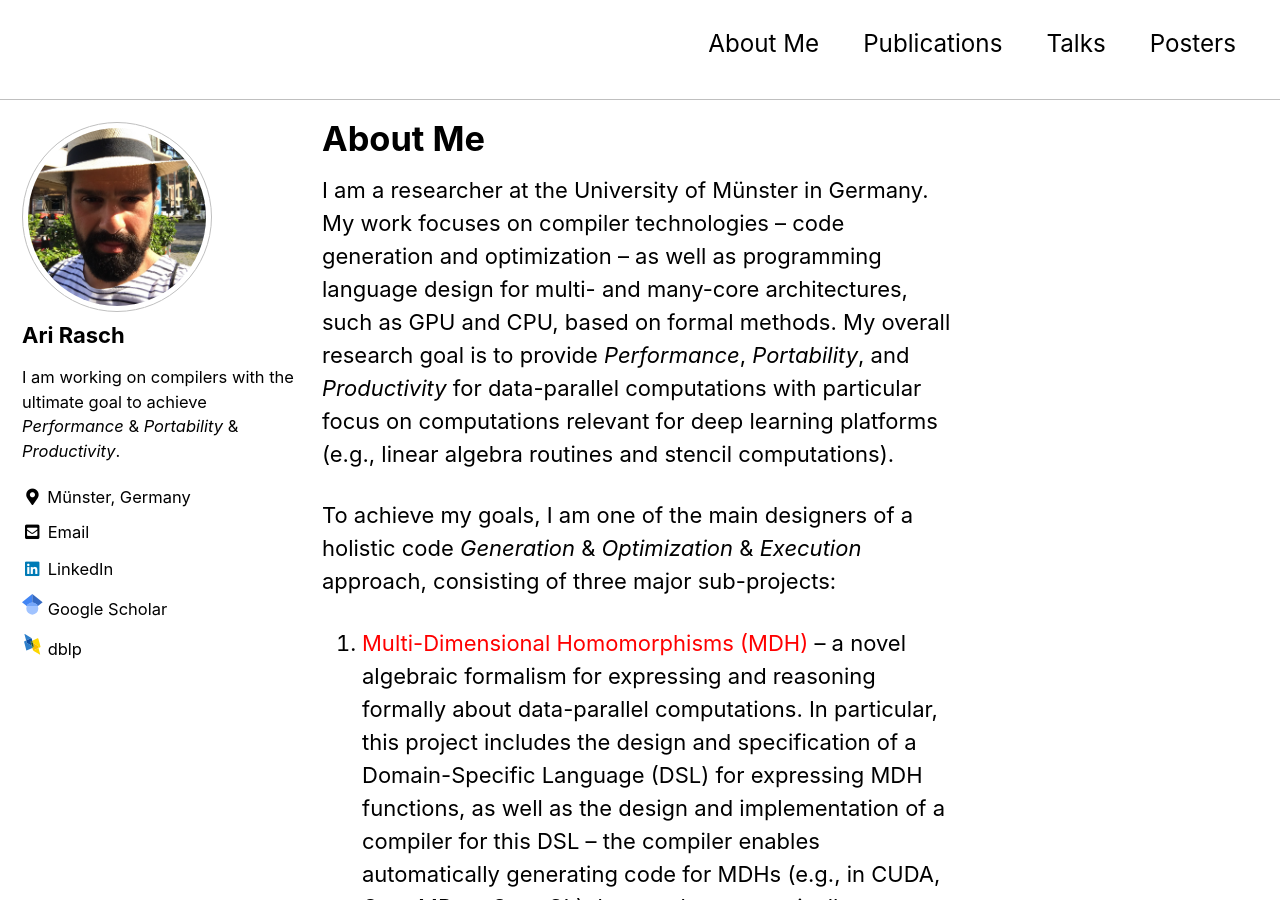
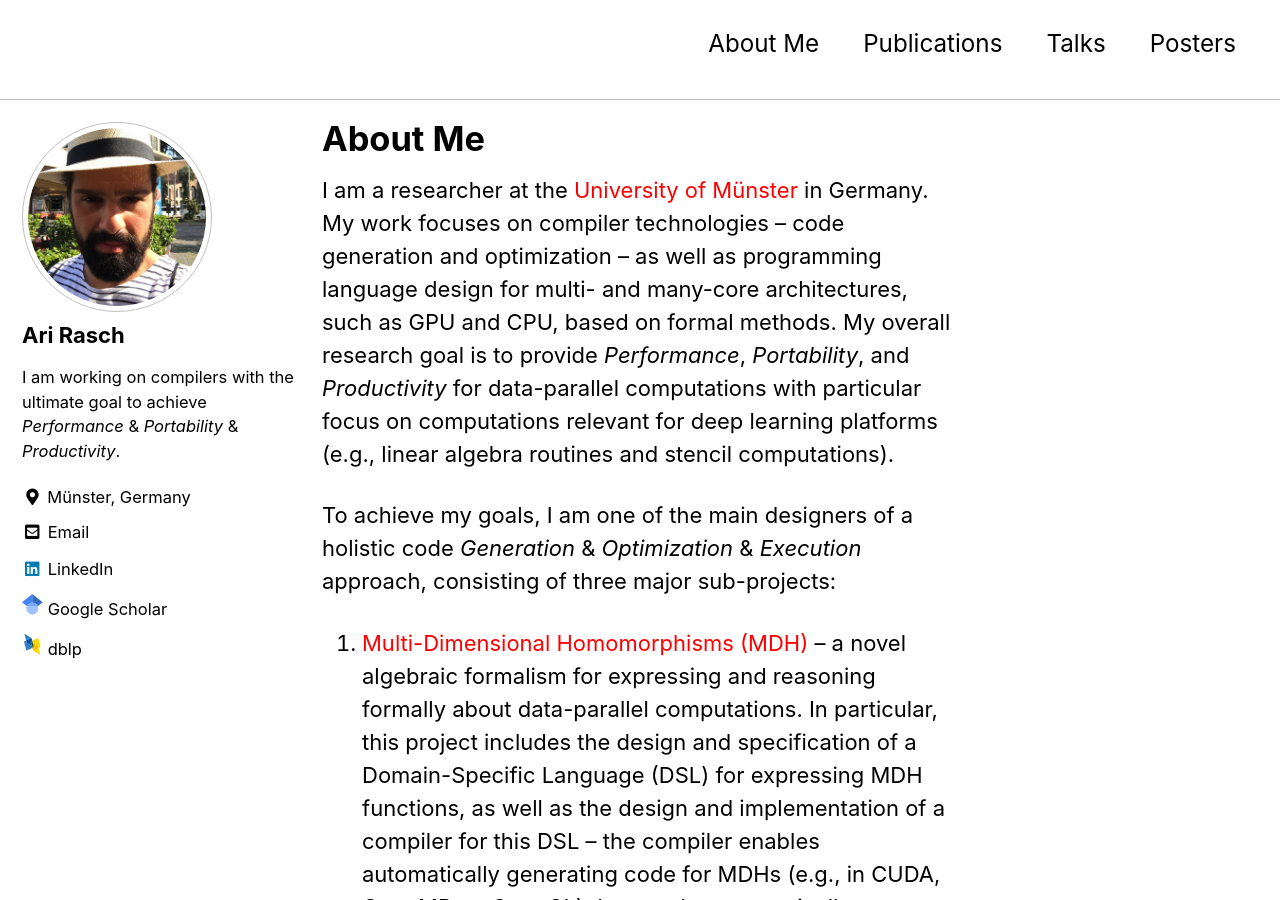
Before and after one commit to AriRasch/arirasch.github.io, a Jekyll site: the page built from index.md, in a window 1280 px wide and 900 px high. Built offline with Jekyll 4.4.1, drawn with Linux system fonts in a browser that asks for light colours; cached includes are drawn as plain includes; our own code applies the rules of GitHub Pages for plain Markdown files; part of the change alters nothing that is shown.

Commit message:
Fix typos and add links (#7)

```diff
--- a/index.md
+++ b/index.md
@@ -5,7 +5,7 @@ author_profile: true
 
 # About Me
 
-I am a researcher at the University of Münster in Germany. My work focuses on compiler technologies -- code generation and optimization -- as well as programming language design for multi- and many-core architectures, such as GPU and CPU, based on formal methods. My overall research goal is to provide *Performance*, *Portability*, and *Productivity* for data-parallel computations with particular focus on computations relevant for deep learning platforms (e.g., linear algebra routines and stencil computations).
+I am a researcher at the [University of Münster](https://www.uni-muenster.de/en/) in Germany. My work focuses on compiler technologies -- code generation and optimization -- as well as programming language design for multi- and many-core architectures, such as GPU and CPU, based on formal methods. My overall research goal is to provide *Performance*, *Portability*, and *Productivity* for data-parallel computations with particular focus on computations relevant for deep learning platforms (e.g., linear algebra routines and stencil computations).
 
 To achieve my goals, I am one of the main designers of a holistic code *Generation* & *Optimization* & *Execution* approach, consisting of three major sub-projects:
 
```
